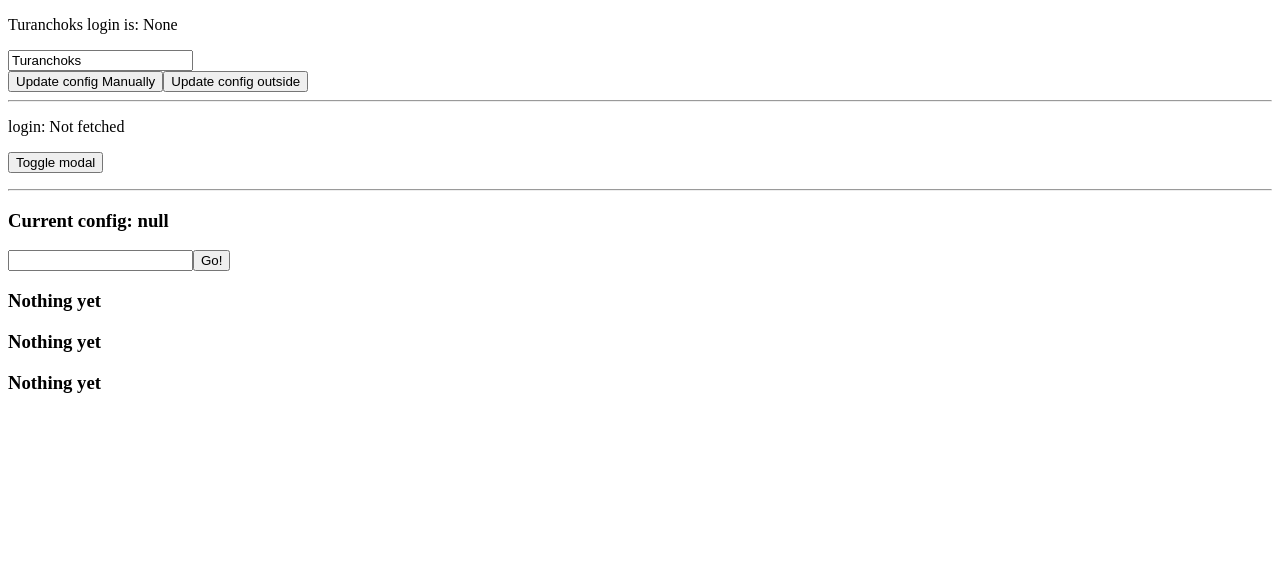
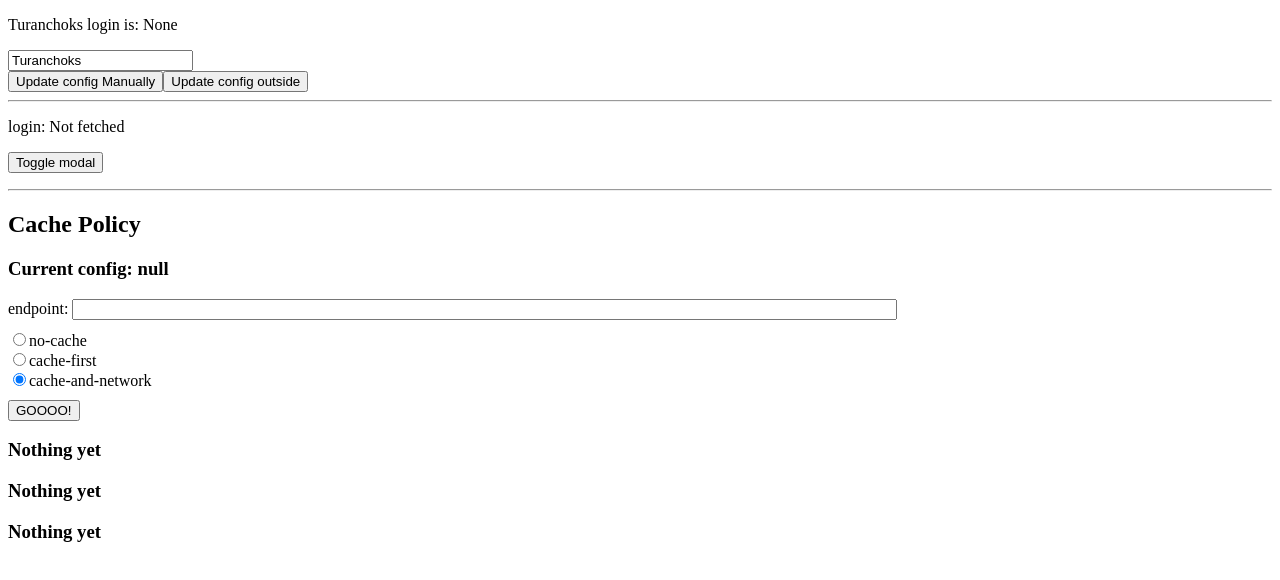
Before and after one commit to Turanchoks/use-axios-request, a React (Create React App) app: page / in a window 1280 px wide. Shown: the top 580 px of the page. Built offline with nearby package versions, Linux system fonts and the light colour scheme; no server answers; the HTML template or start-up script is replaced by a standard one.

Commit message:
cache policy feature

```diff
--- a/src/index.tsx
+++ b/src/index.tsx
@@ -5,6 +5,7 @@ import {
   useAxiosRequest,
   useAxiosRequestRender,
   warmupCache,
+  CachePolicy
 } from './useAxiosRequest';
 
 warmupCache('https://api.github.com/users/Turanchoks');
@@ -31,7 +32,7 @@ const Child = () => {
     login: string;
   }>(null, {
     onSuccess: close,
-    onError: close,
+    onError: close
   });
 
   console.log('Child render');
@@ -51,7 +52,7 @@ const Child = () => {
             opacity: isFetching ? 0.4 : 1,
             display: 'inline-block',
             border: '1px solid black',
-            padding: 15,
+            padding: 15
           }}
         >
           <h3>Modal</h3>
@@ -70,11 +71,17 @@ const Child = () => {
   );
 };
 
-const CacheTestChild = ({ config }: { config: string | null }) => {
+const CacheTestChild = ({
+  config,
+  cache
+}: {
+  config: string | null;
+  cache: CachePolicy;
+}) => {
   const children = useAxiosRequestRender<any>({
     config,
     options: {
-      cache: true,
+      cache
     },
     render: ({ data, config }) => {
       if (config == null) {
@@ -90,13 +97,13 @@ const CacheTestChild = ({ config }: { config: string | null }) => {
       return (
         <h3
           style={{
-            color: 'red',
+            color: 'red'
           }}
         >
           Error
         </h3>
       );
-    },
+    }
   });
 
   // https://github.com/Microsoft/TypeScript/issues/30108
@@ -107,20 +114,65 @@ const CacheTest = () => {
   const [config, setConfig] = React.useState<string | null>(null);
 
   const inputRef = React.useRef<HTMLInputElement>(null);
+  const [cache, setCache] = React.useState(CachePolicy.CacheAndNetwork);
+
   const onClick = () => {
-    if (inputRef.current) {
+    if (inputRef.current && inputRef.current.value) {
       setConfig(inputRef.current.value);
+    }
+  };
+
+  const onChange = (e: React.ChangeEvent<HTMLInputElement>) => {
+    if (e && e.target) {
+      setCache(e.target.value as CachePolicy);
+      setConfig(null);
     }
   };
 
   return (
     <div>
+      <h2>Cache Policy</h2>
       <h3>Current config: {config == null ? 'null' : config}</h3>
-      <input ref={inputRef} />
-      <button onClick={onClick}>Go!</button>
-      <CacheTestChild config={config} />
-      <CacheTestChild config={config} />
-      <CacheTestChild config={config} />
+      <div>
+        <label>endpoint: </label>
+        <input ref={inputRef} size={100} />
+      </div>
+      <div style={{ margin: '10px 0' }}>
+        <div>
+          <input
+            type="radio"
+            name="cache"
+            value={CachePolicy.NoCache}
+            onChange={onChange}
+            checked={cache === CachePolicy.NoCache}
+          />
+          <label>no-cache</label>
+        </div>
+        <div>
+          <input
+            type="radio"
+            name="cache"
+            value={CachePolicy.CacheFirst}
+            onChange={onChange}
+            checked={cache === CachePolicy.CacheFirst}
+          />
+          <label>cache-first</label>
+        </div>
+        <div>
+          <input
+            type="radio"
+            name="cache"
+            value={CachePolicy.CacheAndNetwork}
+            onChange={onChange}
+            checked={cache === CachePolicy.CacheAndNetwork}
+          />
+          <label>cache-and-network</label>
+        </div>
+      </div>
+      <button onClick={onClick}>GOOOO!</button>
+      <CacheTestChild config={config} cache={cache} />
+      <CacheTestChild config={config} cache={cache} />
+      <CacheTestChild config={config} cache={cache} />
     </div>
   );
 };
--- a/src/useAxiosRequest.ts
+++ b/src/useAxiosRequest.ts
@@ -33,17 +33,21 @@ function init<D>({
   cacheKey,
   data,
   prevConfig,
+  cachePolicy,
 }: {
   config: NullableConfigType;
   cacheKey: string | null;
   data: D;
   prevConfig: NullableConfigType;
+  cachePolicy: CachePolicy;
 }): State<D> {
   const hasCache = typeof cacheKey === 'string' && Cache.has(cacheKey);
 
   return {
     data: cacheKey && hasCache ? Cache.get(cacheKey) : data,
-    isFetching: config != null && !hasCache,
+    isFetching:
+      config != null &&
+      (!hasCache || (hasCache && cachePolicy === CachePolicy.CacheAndNetwork)),
     config,
     error: null,
     requestId: 1,
@@ -57,6 +61,7 @@ type Action<D> =
       payload: {
         config: NullableConfigType;
         cacheKey: string | null;
+        cachePolicy: CachePolicy;
       };
     }
   | {
@@ -64,6 +69,7 @@ type Action<D> =
       payload: {
         config: NullableConfigType;
         cacheKey: string | null;
+        cachePolicy: CachePolicy;
       };
     }
   | {
@@ -81,7 +87,7 @@ type Action<D> =
 function reducer<D>(state: State<D>, action: Action<D>): State<D> {
   switch (action.type) {
     case 'manually set config': {
-      const { config, cacheKey } = action.payload;
+      const { config, cacheKey, cachePolicy } = action.payload;
 
       if (config === state.config) {
         return state;
@@ -92,10 +98,11 @@ function reducer<D>(state: State<D>, action: Action<D>): State<D> {
         cacheKey,
         prevConfig: state.prevConfig,
         data: state.data,
+        cachePolicy,
       });
     }
     case 'config changed': {
-      const { config, cacheKey } = action.payload;
+      const { config, cacheKey, cachePolicy } = action.payload;
 
       if (config === state.prevConfig) {
         return state;
@@ -106,6 +113,7 @@ function reducer<D>(state: State<D>, action: Action<D>): State<D> {
         cacheKey,
         prevConfig: config,
         data: state.data,
+        cachePolicy,
       });
     }
     case 'poll':
@@ -143,9 +151,15 @@ function reducer<D>(state: State<D>, action: Action<D>): State<D> {
   }
 }
 
+export enum CachePolicy {
+  NoCache = 'no-cache',
+  CacheFirst = 'cache-first',
+  CacheAndNetwork = 'cache-and-network',
+}
+
 type UseAxiosRequestOptionsType<D> = {
   pollInterval?: number;
-  cache?: boolean;
+  cache?: CachePolicy;
   onSuccess?: (data: D) => void;
   onError?: (error: AxiosError) => void;
 };
@@ -153,7 +167,7 @@ type UseAxiosRequestOptionsType<D> = {
 type UseAxiosRequestReturnType<D> = {
   isFetching: boolean;
   requestId: number;
-  data: D;
+  data: D | void;
   error: Error | null;
   refresh: () => void;
   update: (config: ConfigType) => void;
@@ -238,15 +252,17 @@ export function warmupCache(axiosConfig: ConfigType) {
 export function useAxiosRequest<D>(
   axiosConfig: ConfigType | null | void,
   {
-    cache = false,
+    cache = CachePolicy.NoCache,
     pollInterval = 0,
     onSuccess,
     onError,
   }: UseAxiosRequestOptionsType<D> = {}
 ): UseAxiosRequestReturnType<D> {
   const cacheKey = useMemo(() => {
-    if (axiosConfig && cache) {
-      return getCacheKey(axiosConfig);
+    if (axiosConfig && cache !== CachePolicy.NoCache) {
+      return typeof axiosConfig === 'string'
+        ? axiosConfig
+        : (buildURL(axiosConfig.url, axiosConfig.params) as string);
     }
 
     return null;
@@ -255,7 +271,7 @@ export function useAxiosRequest<D>(
   const initialValue = {
     config: axiosConfig,
     cacheKey,
-    data: null,
+    data: undefined,
     prevConfig: axiosConfig,
   };
 
@@ -270,7 +286,7 @@ export function useAxiosRequest<D>(
     (config: NullableConfigType) => {
       dispatch({
         type: 'config changed',
-        payload: { config, cacheKey },
+        payload: { config, cacheKey, cachePolicy: cache },
       });
     },
     [dispatch, cacheKey]
@@ -280,7 +296,7 @@ export function useAxiosRequest<D>(
     (config: ConfigType) => {
       dispatch({
         type: 'manually set config',
-        payload: { config, cacheKey },
+        payload: { config, cacheKey, cachePolicy: cache },
       });
     },
     [dispatch, cacheKey]
```
Also changed, not shown: 2 other files (tests, documents, lock files or other folders).
